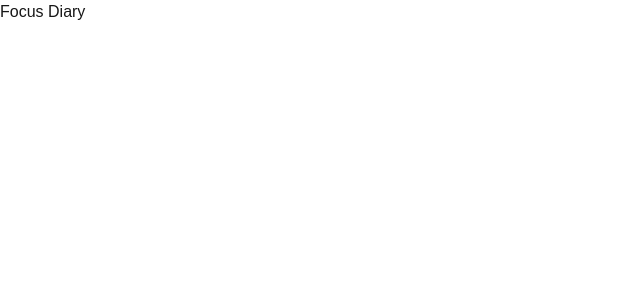
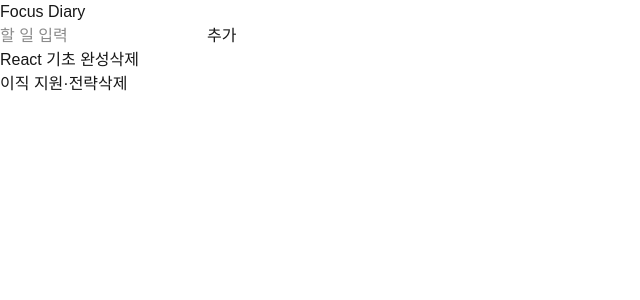
Before and after one commit to Byeong-Gwan/focus-diary, a Next.js app: page / in a window 1280 px wide. Shown: the top 300 px of the page, without its empty margins (0-640 px from the left). Built offline with nearby package versions, Linux system fonts and the light colour scheme.

Commit message:
feat: Focus Board 기본 CRUD 구현

```diff
--- a/app/page.tsx
+++ b/app/page.tsx
@@ -1,8 +1,55 @@
+/**
+ * @description Focus Board 페이지
+ * - 해야 할 일 / 하고 싶은 일 목록 관리
+ * - 항목 추가 / 삭제 기능
+ *
+ * @history
+ * 2026-05-13 | 최초 작성 | 기본 CRUD 구현 (추가, 삭제)
+ */
+
+"use client"
+import { useState } from "react";
 
 export default function Home() {
+  // 할일 목록 담는 변수
+  const [todos, setTodos] = useState([
+    { id: 1, text: "React 기초 완성" },
+    { id: 2, text: "이직 지원·전략" },
+  ]);
+
+  // 입력 영역 초기 값 빈값으로 셋팅
+  const [input, setInput] = useState("");
+
+  // 입력받은 내용 추가 및 초기화 영역
+  const handleAdd = () => {
+    if (!input) {
+      return;
+    }
+
+    // Date.now()를 i로 쓰는 이유: 추가 시점의 타임스탬프라 중복될 가능성이 없음
+    setTodos([...todos, { id: Date.now(), text: input }]);
+    setInput("");
+  }
+
   return (
     <main>
       <h1>Focus Diary</h1>
+      <input
+        value={input}
+        onChange={(e) => setInput(e.target.value)}
+        placeholder="할 일 입력"
+      />
+      <button onClick={handleAdd}>추가</button>
+      <ul>
+        {todos.map((todo) => (
+          <li key={todo.id}>
+            {todo.text}
+            {/* filter로 해당 id만 제외한 새 배열을 만들어 상태 업데이트 */}
+            {/* todos를 직접 수정하지 않는 이유: React는 불변성을 유지해야 리렌더링이 감지됨 */}
+            <button onClick={() => setTodos(todos.filter((t) => t.id !== todo.id))}>삭제</button>
+          </li>
+        ))}
+      </ul>
     </main>
   );
 }
```
